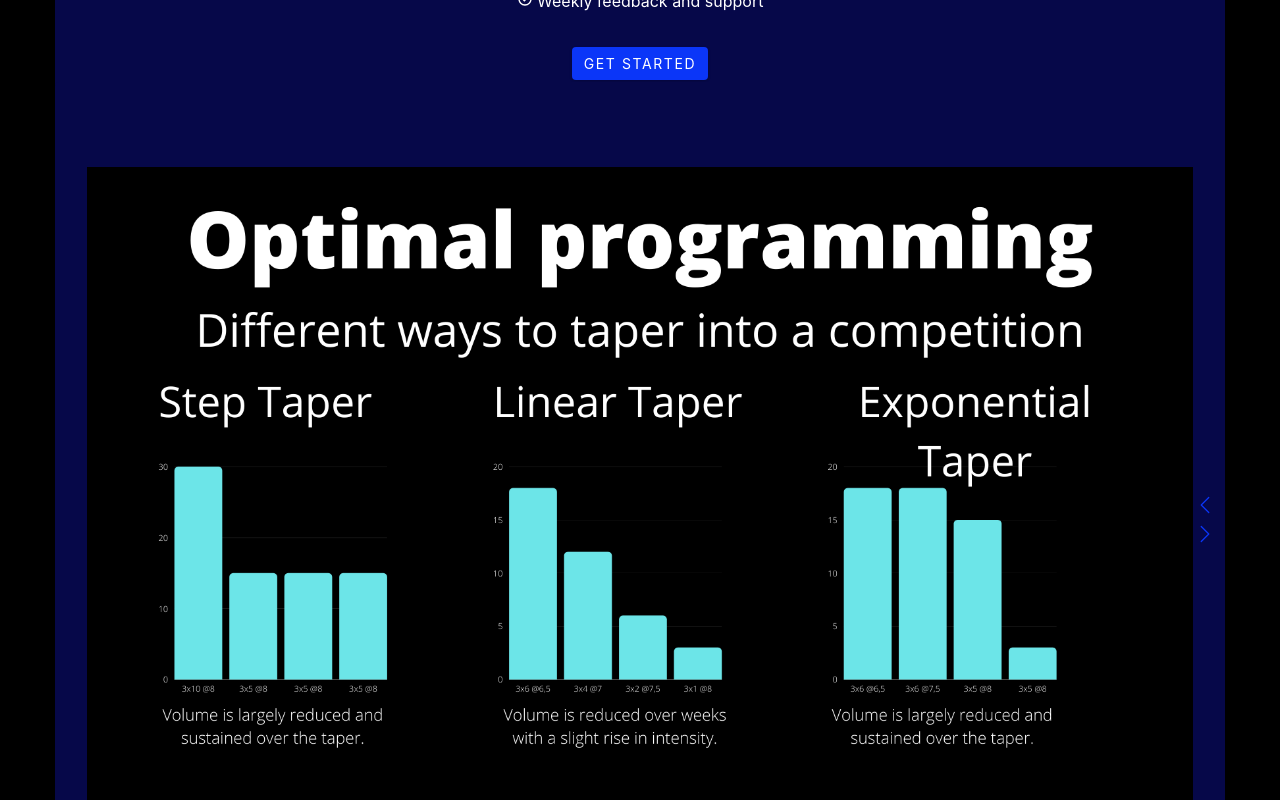
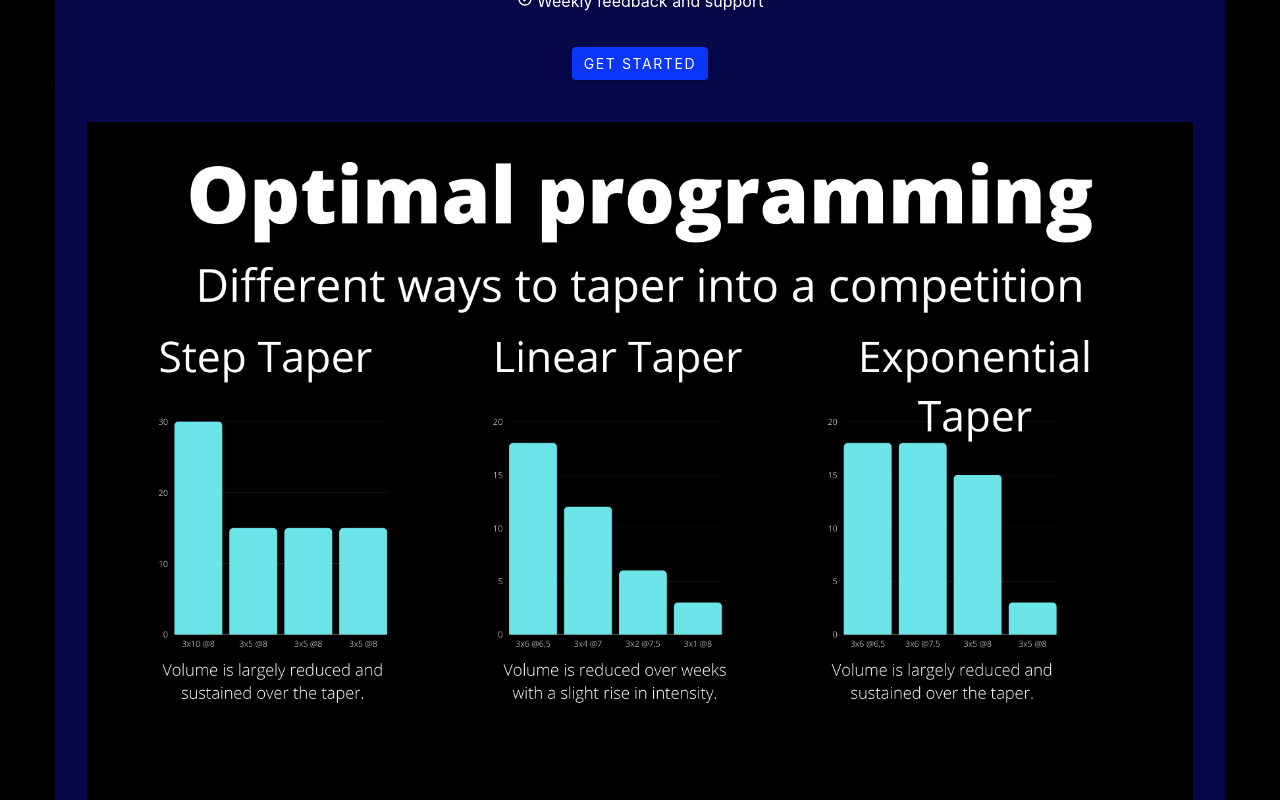
Before and after one commit to ErikLarssonDev/optimalperformance, a React (Create React App) app: page / in a window 1280 px wide. Shown: the part 3420-4220 px from the top of the page. Built offline with nearby package versions, Linux system fonts and the light colour scheme.

Commit message:
Fix promoslides

```diff
--- a/src/components/CoachingServices.js
+++ b/src/components/CoachingServices.js
@@ -56,12 +56,6 @@ const CoachingServices = () => {
 
       <article className='section-center service'>
         <PromoSlides/>
-      <h4>Seminars and workshops</h4>
-      <p>Do you want me to visit your gym and give a lecture about technique, my training philosophy or hold a workshop to help you take your technique and training to the next level?</p>
-      <p>I recommend booking me for a half- or a full day for a combination of the theoretical and practical parts.</p>
-      <Link to='/contact' className='btn'>
-              Get Started
-      </Link>
       </article>
     </Wrapper>
   )
--- a/src/components/PromoSlides.js
+++ b/src/components/PromoSlides.js
@@ -2,6 +2,7 @@ import React, { useState, useEffect } from 'react'
 import styled from 'styled-components'
 import { promoSlides } from '../utils/constants'
 import { BsChevronRight, BsChevronLeft } from 'react-icons/bs'
+import { Link } from 'react-router-dom'
 
 const PromoSlides = () => {
 
@@ -48,20 +49,22 @@ const PromoSlides = () => {
                 <BsChevronRight />
               </button>
           </div>
+          <h4>Seminars and workshops</h4>
+      <p>Do you want me to visit your gym and give a lecture about technique, my training philosophy or hold a workshop to help you take your technique and training to the next level?</p>
+      <p>I recommend booking me for a half- or a full day for a combination of the theoretical and practical parts.</p>
+      <Link to='/contact' className='btn'>
+              Get Started
+      </Link>
     </Wrapper>
   )
 }
 
 const Wrapper = styled.section`
   min-height: 100vh;
-  display: flex;
-  justify-content: flex-start;
   place-items: center;
 }
 
-h4 {
-  color: var(--clr-primary-10);
-}
+
 
 p {
   margin-bottom: 0;
```
